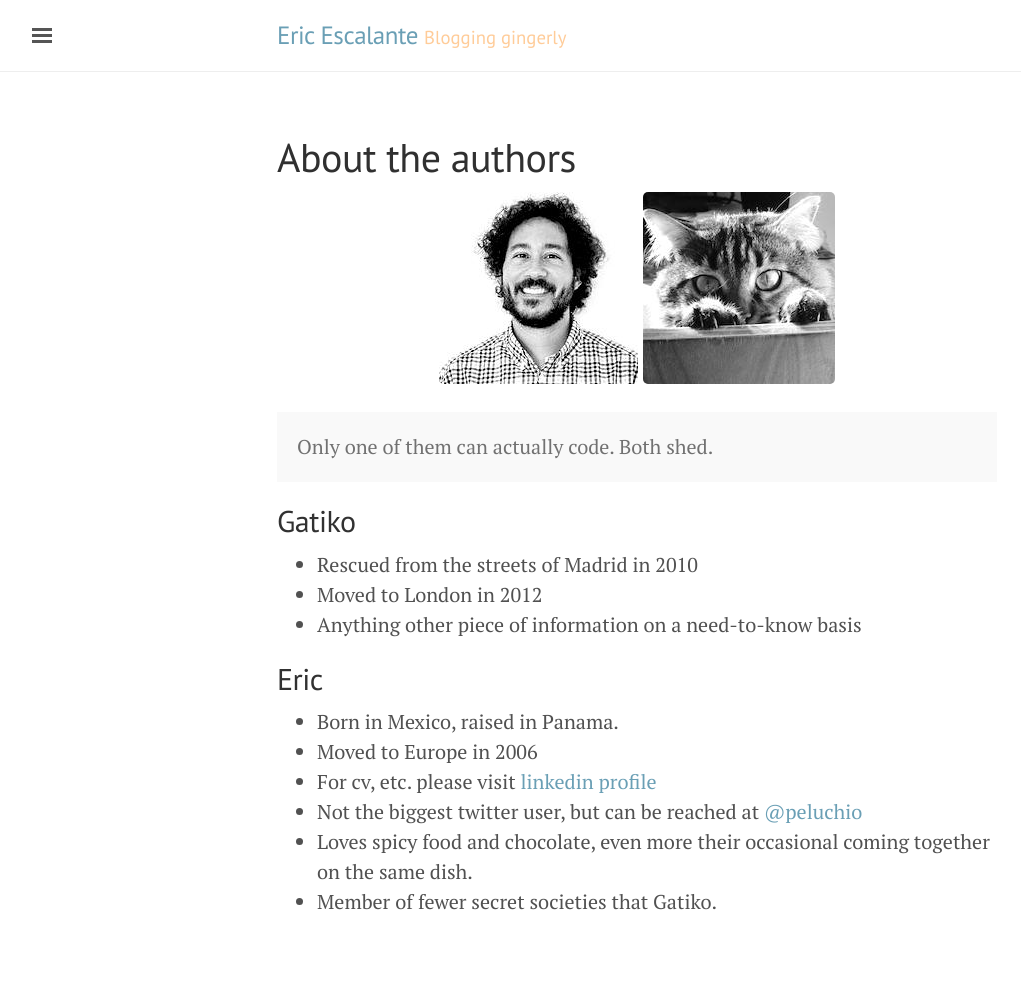
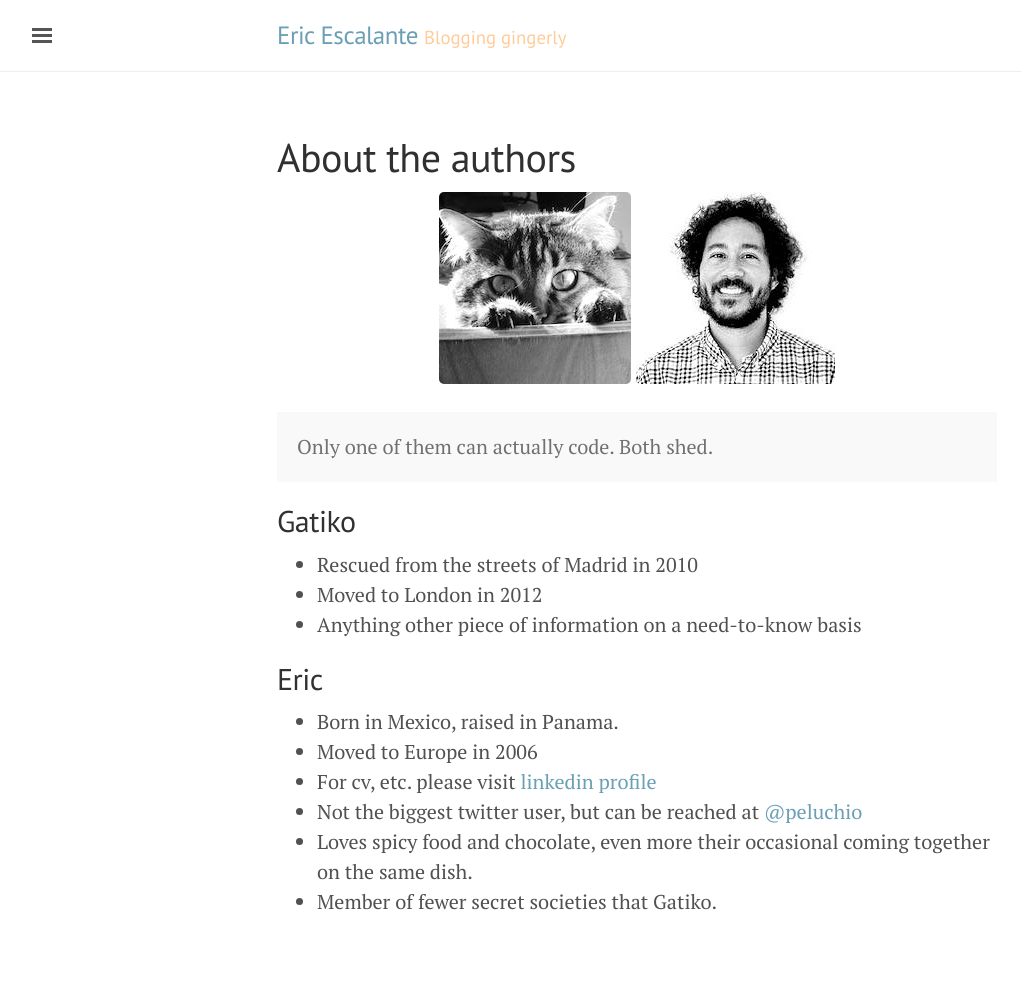
Before and after one commit to ericescalante/ericescalante.github.io, a Jekyll site: the page built from about.md, in a window 1280 px wide. Shown: the whole page, without its empty margins (3-1024 px from the left). Built offline with Jekyll 4.4.1, drawn with Linux system fonts in a browser that asks for light colours.

Commit message:
Change authors order

```diff
--- a/about.md
+++ b/about.md
@@ -3,8 +3,8 @@ layout: page
 title: About the authors
 ---
 <div class="profiles">
+  <image src="/public/gatiko.jpeg" />
   <image src="/public/profile.jpeg" />
-  <image src="/public/gatiko.jpeg" />
 </div>
 <p class="message">
   Only one of them can actually code. Both shed.
```
